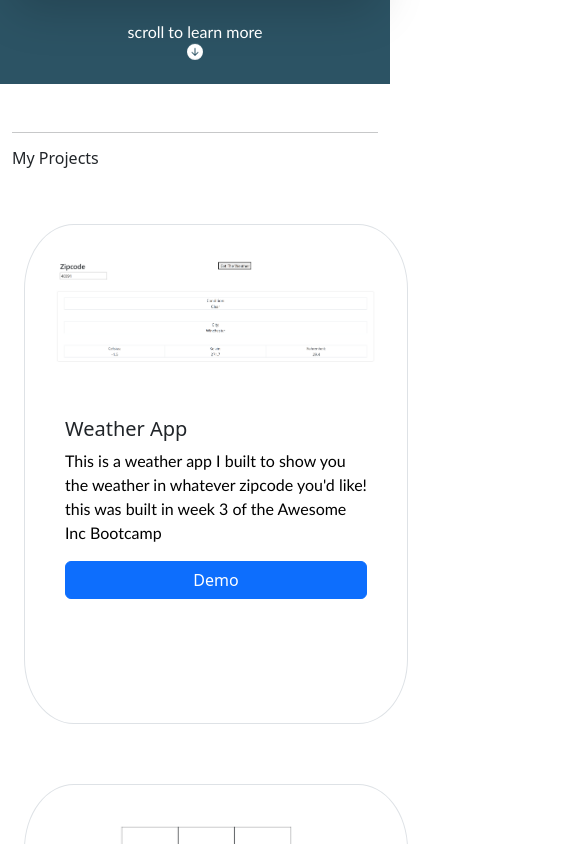
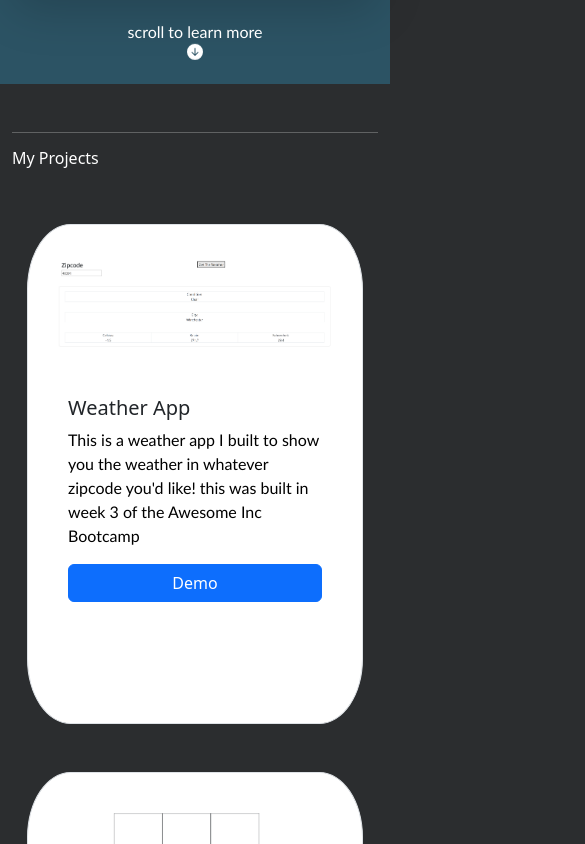
Before and after one commit to DylanMcCarty/dylanmccarty.github.io, a React (Create React App) app in the folder react-blog/: page / in a window 390 px wide. Shown: the part 760-1604 px from the top of the page, 585 px wide, since content can reach past the window. Built offline with nearby package versions, Linux system fonts and the light colour scheme.

Commit message:
developed this to be compatible with most phones and im deploying it to be used

```diff
--- a/react-blog/src/AboutMe.js
+++ b/react-blog/src/AboutMe.js
@@ -4,7 +4,7 @@ import mehiking from './images/mehiking.jpeg'
 
 export default function AboutMe() {
   return (
-    <div id='background' className='container-fluid shadow-lg bg-white vh-100'>
+    <div id='background' className='container-fluid shadow-lg vh-100'>
       <div id='aboutme' className='container h-100'>
           <div className='row justify-content-between align-content-center d-flex h-100'>
           <h1 className=''>About Me</h1>
--- a/react-blog/src/App.css
+++ b/react-blog/src/App.css
@@ -0,0 +1,3 @@
+body {
+    background-color: #2b2d2f;
+}
--- a/react-blog/src/App.js
+++ b/react-blog/src/App.js
@@ -8,7 +8,7 @@ export default function App() {
     <div>
         <Hero />
         <Projects />
-        <AboutMe />
+        {/* <AboutMe /> */}
     </div>
   )
 }
--- a/react-blog/src/Hero.js
+++ b/react-blog/src/Hero.js
@@ -1,6 +1,6 @@
 import React from "react";
 import "./Hero.css";
-import Me from './images/Me.png'
+import Me from './images/Mewithbg.jpg'
 import { BsFillArrowDownCircleFill } from "react-icons/bs";
 
 export default function Hero() {
--- a/react-blog/src/Projects.css
+++ b/react-blog/src/Projects.css
@@ -1,21 +1,24 @@
-#background {
-    background-color: #2C5364;
+#projects {
+    /* background-color: #2C5364; */
+    background-color: #2b2d2f;
     height: auto;
 }
+
+
 
 /* #project-section {
 } */
 
 #project-card {
     height: 500px;
-    width: 24rem;
+    width: 21rem;
     display: block;
     top: 0px;
     position: relative;
     /* background-color: #f2f8f9; */
     border-radius: 13%;
     padding: 32px 24px;
-    margin: 12px;
+    /* margin: 12px; */
     text-decoration: none;
     z-index: 0;
     overflow: hidden;
--- a/react-blog/src/Projects.js
+++ b/react-blog/src/Projects.js
@@ -6,12 +6,12 @@ import housero from './images/Housero.png'
 
 export default function Projects() {
   return (
-    <div id='projects' className='container vh-100'>
-        <hr className='mt-5'/>
-        <h6>My Projects</h6>
+    <div id='projects' className='container'>
+        <hr className=' text-white mt-5'/>
+        <h6 className='text-white'>My Projects</h6>
         <div className='row justify-content-center'>
-            <div className='col justify-content-center'>
-                <div id='project-card' className="card border mt-5" >
+            <div className='col justify-text-center'>
+                <div id='project-card' className="card border mt-5 mx-auto" >
                     <img className='card-img-top' alt='' src={weatherapp}></img>
                     <div className="card-body justify-contents-end">
                         <div className='container g-0'>
@@ -25,7 +25,7 @@ export default function Projects() {
                 </div>
             </div>
             <div className='col'>
-                <div id='project-card' className="card border mt-5" >
+                <div id='project-card' className="card border mt-5 mx-auto" >
                     <img className='card-img-top' alt='' src={tictactoe}></img>
                     <div className="card-body">
                         <div className='container g-0'>
@@ -39,7 +39,7 @@ export default function Projects() {
                 </div>
             </div>
             <div className='col'>
-                <div id='project-card' className="card border mt-5" >
+                <div id='project-card' className="card border mt-5 mx-auto" >
                     <img className='card-img-top' alt='' src={housero}></img>
                     <div className="card-body">
                         <div className='container g-0'>
--- a/react-blog/src/index.css
+++ b/react-blog/src/index.css
@@ -4,3 +4,7 @@
     height: 50px;
     margin: 10px;
 }
+
+body {
+    background-color: #2b2d2f;
+}
```
Also changed, not shown: 2 other files (tests, documents, lock files or other folders).
